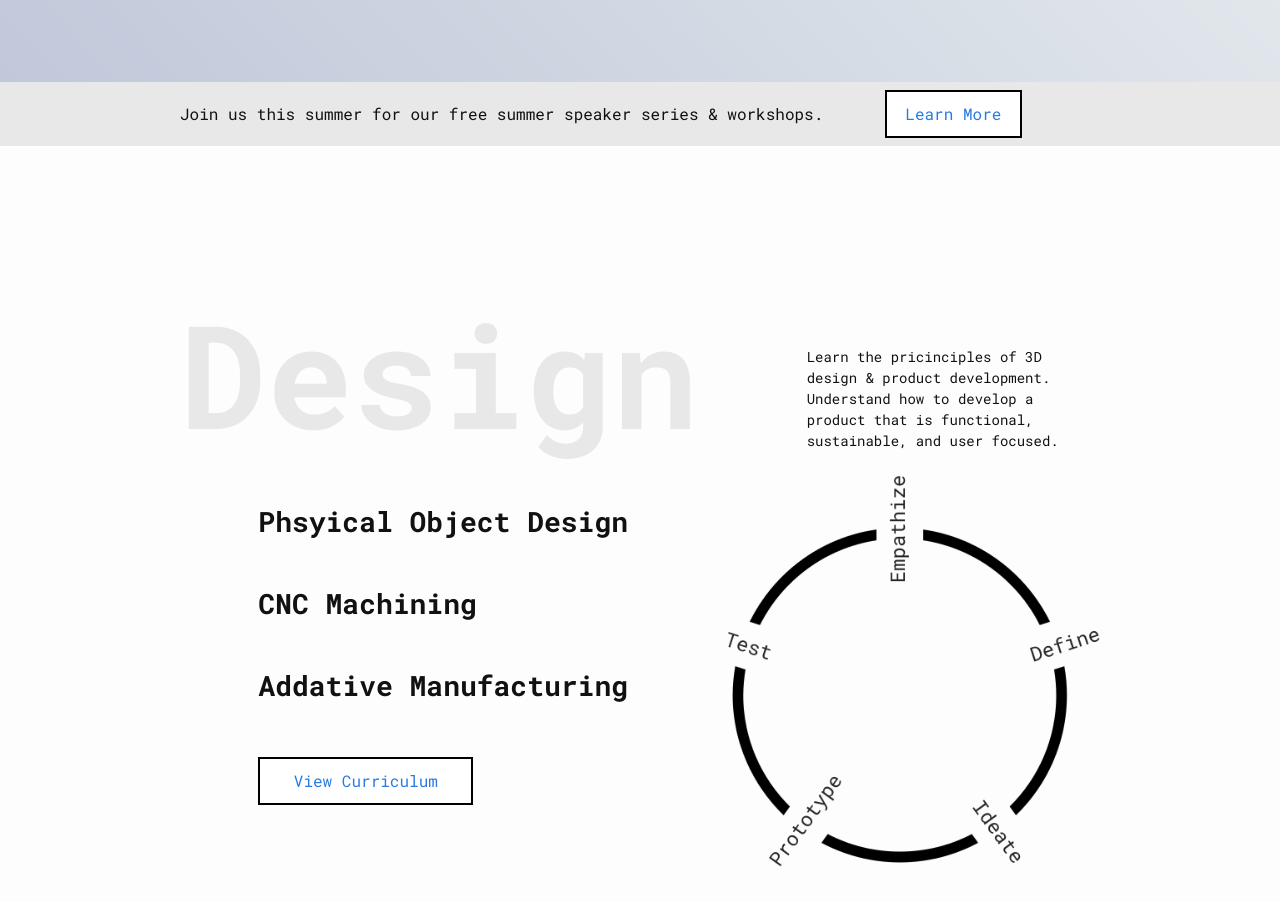
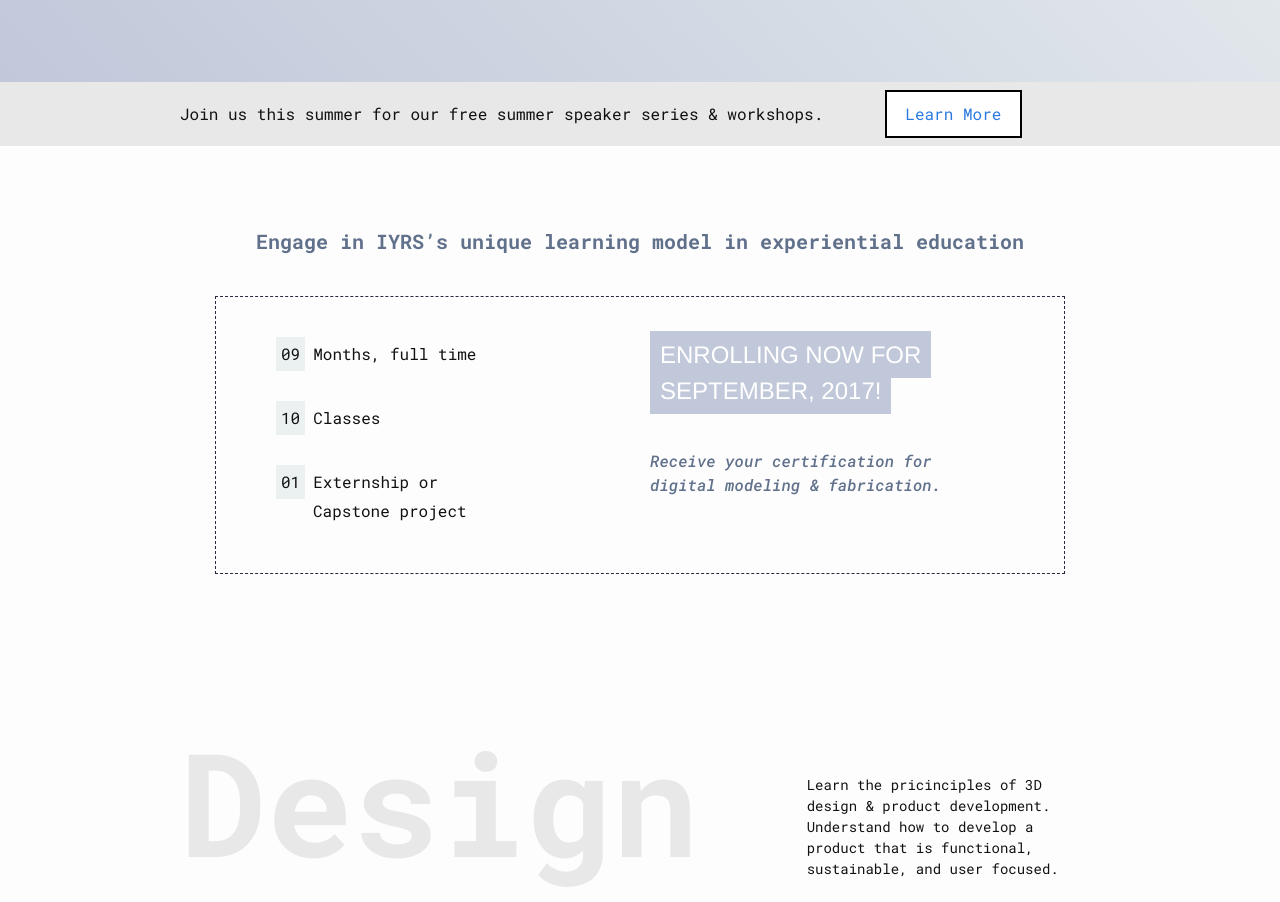
Before and after one commit to jplus-co/iyrs-microsite, a Jekyll site: the page built from index.md, in a window 1280 px wide. Shown: the part 478-1380 px from the top of the page. Built offline with Jekyll 4.4.1, drawn with Linux system fonts in a browser that asks for light colours.

Commit message:
Added & styled the enrollment section

```diff
--- a/_includes/head.html
+++ b/_includes/head.html
@@ -9,7 +9,8 @@
   <link rel="stylesheet" href="{{ "/assets/main.css" | relative_url }}">
   <link rel="canonical" href="{{ page.url | replace:'index.html','' | absolute_url }}">
   <link rel="alternate" type="application/rss+xml" title="{{ site.title | escape }}" href="{{ "/feed.xml" | relative_url }}">
-
+  <script src="https://use.typekit.net/prw4uze.js"></script>
+  <script>try{Typekit.load({ async: true });}catch(e){}</script>
   {% if jekyll.environment == 'production' and site.google_analytics %}
   {% include google-analytics.html %}
   {% endif %}
--- a/_layouts/home.html
+++ b/_layouts/home.html
@@ -20,7 +20,21 @@ located in Newport, Rhode Island.</div>
   </div>
 </div>
 
-<section class="iyrs-info"></section>
+<div class="enroll-callout">Engage in IYRS’s unique learning model in experiential education</div>
+<section class="enroll-info grid-container">
+  <div class="enroll-info__numbers">
+    <ul>
+      <li><span class="enroll-number">09</span>Months, full time</li>
+      <li><span class="enroll-number">10</span>Classes</li>
+      <li><span class="enroll-number">01</span>Externship or <span>Capstone project</span></li>
+    </ul>
+  </div>
+  <div class="enroll-info__enroll-now">
+    <span>ENROLLING NOW FOR</span>
+    <span>SEPTEMBER, 2017!</span>
+    <div>Receive your certification for digital modeling & fabrication.</div>
+  </div>
+</section>
 
 <section class="design">
   <div class="grid-container flex">
--- a/_sass/minima.scss
+++ b/_sass/minima.scss
@@ -1,6 +1,7 @@
 @charset "utf-8";
 
-@import url('https://fonts.googleapis.com/css?family=Roboto+Mono:400,700');
+@import url('https://fonts.googleapis.com/css?family=Roboto+Mono:400,500i,700');
+
 // Define defaults for each variable.
 
 
@@ -20,6 +21,16 @@ $brand-color:      #2a7ae2 !default;
 $grey-color:       #828282 !default;
 $grey-color-light: lighten($grey-color, 40%) !default;
 $grey-color-dark:  darken($grey-color, 25%) !default;
+
+
+$light-gray: #EBF0F0;
+$pale-blue-gray: #C0C8DA;
+$dark-blue-gray: #61718C;
+$dark-navy: #272B3F;
+$orange: #FF6868;
+$yellow: #FFDE68;
+$cyan: #84E3DD;
+
 
 $hero-bg-gradient: linear-gradient(-134deg, #EBF0F0 0%, #C0C8DA 100%);
 
@@ -41,6 +52,15 @@ $h2-weight: 800;
 $h3-size: 24px;
 $h3-family: "Roboto Mono", Helvetica, Arial, sans-serif;
 $h3-weight: 400;
+
+
+$light: 300;
+$regular: 400;
+$medium: 500;
+$bold: 700;
+
+$neuziet: "neuzeit-grotesk", Helvetica, Arial, sans-serif;
+$roboto-mono: "Roboto Mono", Helvetica, Arial, sans-serif;
 
 $desktop: (
     media: 768px
--- a/_sass/minima/_base.scss
+++ b/_sass/minima/_base.scss
@@ -15,6 +15,8 @@ p, blockquote, pre, hr,
 dl, dd, ol, ul, figure {
   margin: 0;
   padding: 0;
+  -webkit-font-smoothing: antialiased;
+  -moz-osx-font-smoothing: grayscale;
 }
 
 
--- a/_sass/minima/home.sass
+++ b/_sass/minima/home.sass
@@ -77,6 +77,64 @@
     +grid-push(1)
     display: block
     clear: both
+
+.enroll-callout
+  +font-face($roboto-mono, $bold, 20px)
+  text-align: center
+  margin: 20px
+  color: $dark-blue-gray
+  +grid-media($desktop)
+    margin: 80px 0 40px 0
+
+.enroll-info
+  border: 1px dashed #272B3F
+  padding: 20px 20px 10px 20px
+  margin: 0 20px
+  +grid-media($desktop)
+    padding: 40px 40px 10px 40px
+    margin: 0 auto
+    max-width: 850px
+
+.enroll-info__numbers
+  +grid-column(10)
+  +grid-push(1)
+  +grid-media($desktop)
+    +grid-column(4)
+  ul
+    list-style: none
+    margin-bottom: 40px
+    margin-left: 0
+    +grid-media($desktop)
+  li
+    margin-bottom: 20px
+    +grid-media($desktop)
+      margin-bottom: 30px
+  .enroll-number
+    background-color: $light-gray
+    padding: 5px
+    margin-right: 8px
+  span
+    padding-left: 37px
+    display: inline-block
+
+.enroll-info__enroll-now
+  +grid-column(12)
+  margin-left: 20px
+  +grid-media($desktop)
+    +grid-column(5)
+    +grid-push(2)
+  & > span
+    +font-face($neuziet, $regular, 24px)
+    background-color: $pale-blue-gray
+    color: white
+    padding: 10px
+  & > div
+    +font-face($roboto-mono, $medium, 16px)
+    font-style: italic
+    color: $dark-blue-gray
+    margin-top: 20px
+    +grid-media($desktop)
+      margin-top: 40px
 
 .flex
   display: flex
```
